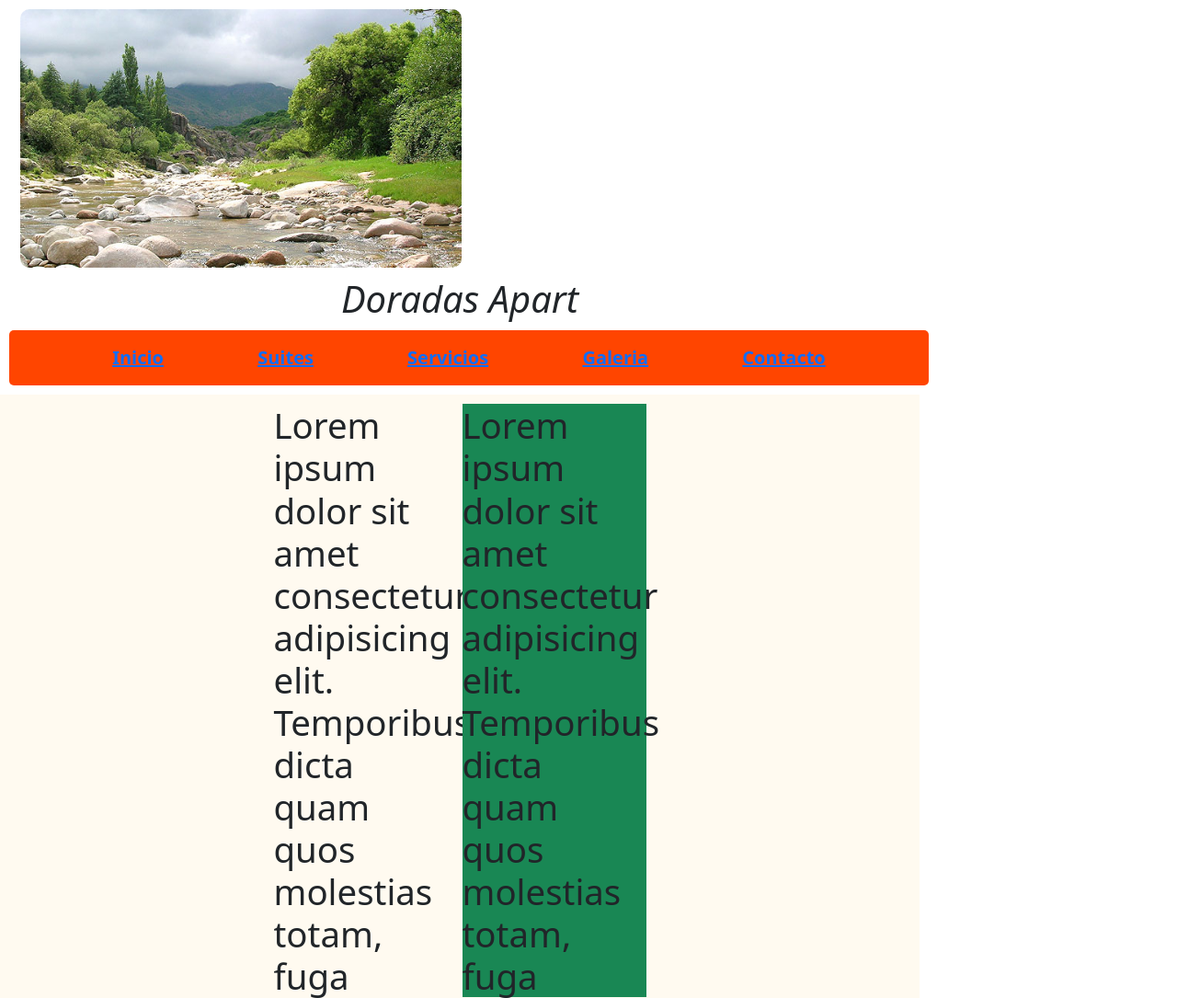
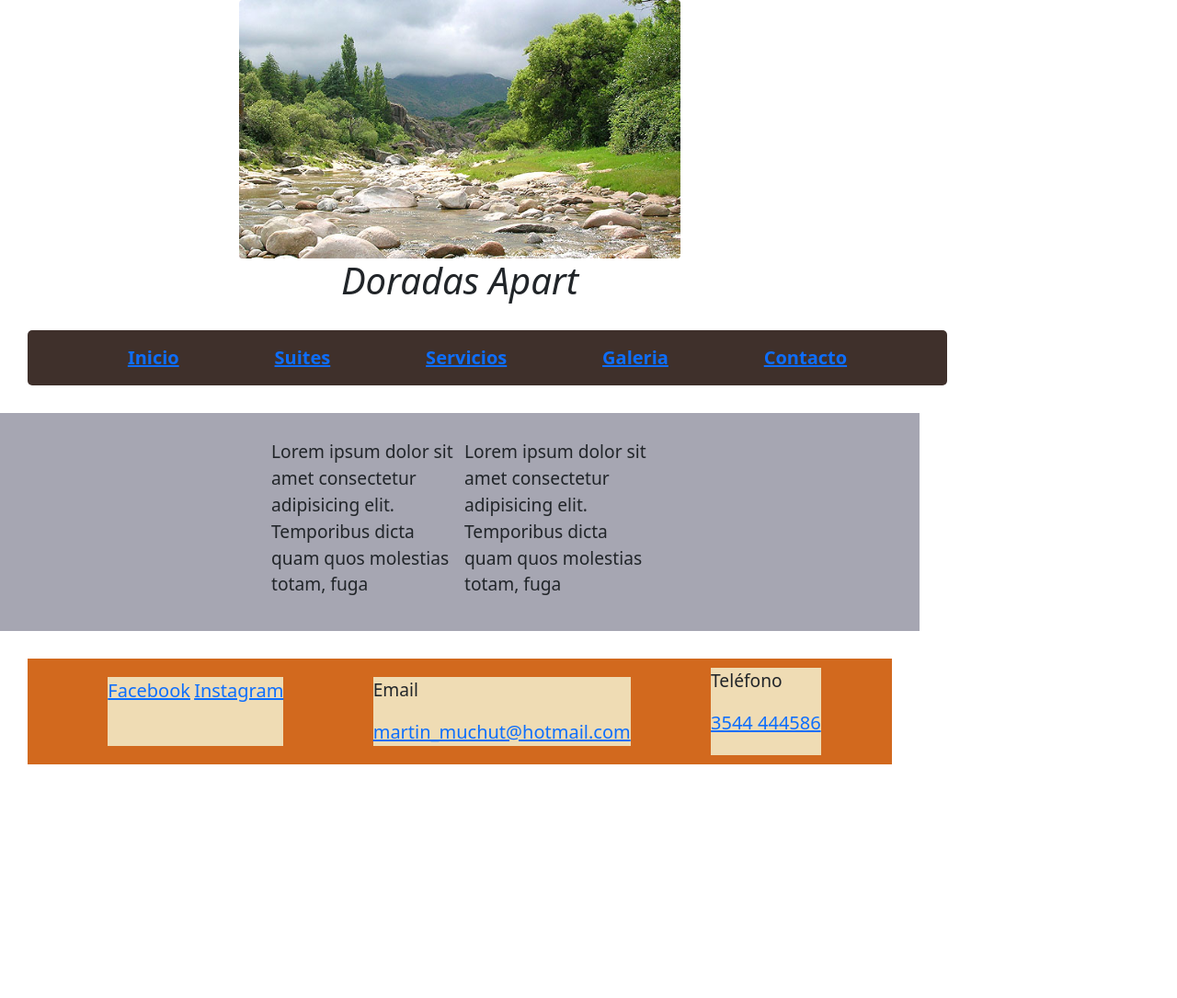
Before and after one commit to martinpiojoso/mi-primer-github, a plain HTML site: page index.html in a window 1280 px wide. Shown: the top 1085 px of the page at 92% size. After the commit the page ends 861 px from the top, so only its background shows below. Drawn offline with nearby package versions, Linux system fonts and the light colour scheme.

Commit message:
boostraps 11/04

```diff
--- a/index.html
+++ b/index.html
@@ -22,13 +22,14 @@
 
   <header>
     <div class="container-sm">
-      <img class="foto" src="foto de portada - copia.jpg" width="150px" height="100px" alt="Doradas Apart">
+      <img src="foto de portada - copia.jpg" class="rounded mx-auto d-block" width="150px" height="100px" >
+
       <a href="index.html"></a>
 
 
-    <h1 class="titulo"> Doradas Apart
-    </h1>
-  </div>
+      <h1 class="titulo"> Doradas Apart
+      </h1>
+    </div>
 
   </header>
 
@@ -41,17 +42,18 @@
       <a href="primer wireframe/page/galeria.html">Galeria</a>
       <a href="primer wireframe/page/contacto.html">Contacto</a>
     </div>
+
   </nav>
 
   <section class="container">
     <article>
-      <h2 class="text-d" </h2>
+      <h2 class="text-d"></h2>
         <p>Lorem ipsum dolor sit amet consectetur adipisicing elit. Temporibus dicta quam quos molestias totam, fuga
         </p>
     </article>
 
     <article>
-      <h2 class="text bg-success" </h2>
+      <h2 class="text bg-success"></h2>
         <p>Lorem ipsum dolor sit amet consectetur adipisicing elit. Temporibus dicta quam quos molestias totam, fuga
         </p>
     </article>
--- a/style.css
+++ b/style.css
@@ -31,10 +31,13 @@ header .container {
 
 }
 
-header .foto {
+header .rounded mx-auto d-block {
  margin: 10px;
  border-radius: 10px;
-  }
+ display: flex;
+ justify-content: center;
+}
+
 
 header .titulo {
   font-style: italic;
@@ -45,11 +48,11 @@ header .titulo {
   }
 
 nav .container{
-  margin: 10px;
+  margin: 30px;
   padding: 15px;
   border-radius: 5px;
   font-weight: bold;
-  background: orangered;
+  background: rgb(63, 48, 43);
   display: flex;
   flex-direction: row;
   justify-content: space-evenly;
@@ -58,10 +61,12 @@ nav .container{
 a:hover{
   background: rgb(243, 241, 240);
   border-radius: 5px;
+  padding: 3px;
 }
 
 section{
-  background: floralwhite;
+  background: rgb(239, 220, 180);
+  margin 10px;
 }
 
 
@@ -70,12 +75,14 @@ img {
   height: auto;
   align-self: center;
 }
+
  .container{
   margin: 10px;
-  padding: 10px;
+  padding: 20px;
+  background-color:rgb(166, 166, 178);
   display: grid;
   grid-template-columns:200px 200px;
-  gap: 5px;
+  gap: 10px;
   grid-template-rows: auto;
   justify-content: center;
 
@@ -84,14 +91,14 @@ img {
 }
 
 footer {
- background: darkseagreen;
-  margin:10px;
+ background-color:chocolate;
+  margin: 30px;
   display: flex;
   justify-content: space-between;
 }
 
 footer .container{
-  background:darkseagreen ;
+  background-color:chocolate;
   margin: 5px;
   padding: 5px;
   display: flex;
@@ -101,6 +108,7 @@ footer .container{
 
 footer .social{
   margin: 10px;
+
 }
 
 footer .media{
```
